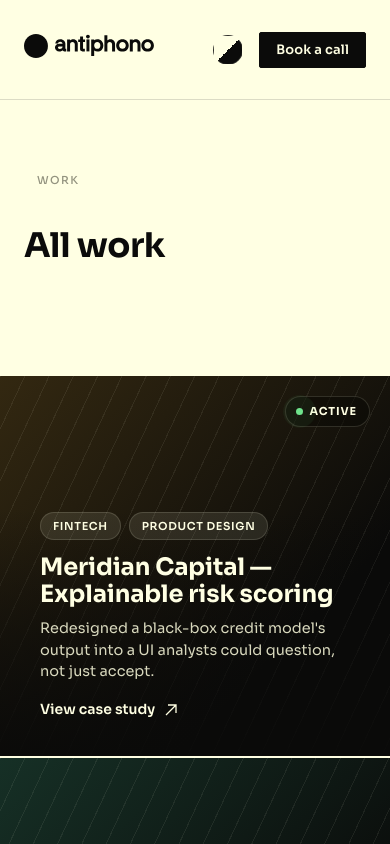
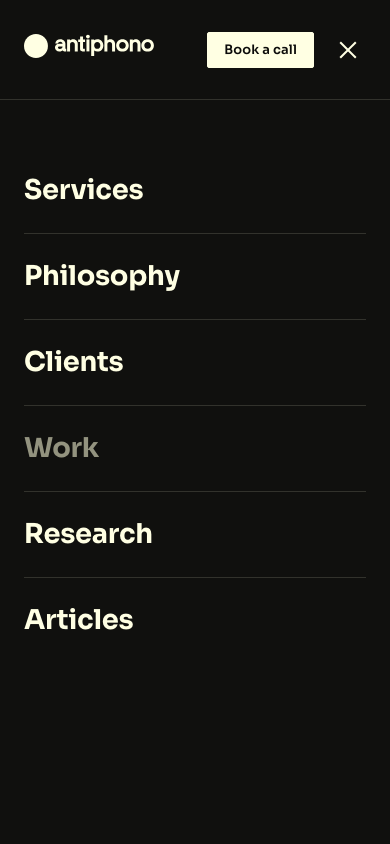
Before and after one commit to bt-digital/antiphono, a website: page work.html in a window 390 px wide. Both pictures are taken after a click on the button "Toggle menu". Shown: the top 844 px of the page. Drawn offline with Linux system fonts and the light colour scheme.

Commit message:
Remove light/dark mode toggle; add animated mobile hamburger menu
- Strip theme-toggle button, invert-mode CSS rules, and the JS
  listener across all 6 pages
- Add a hamburger button (morphs into an X) that opens a full-screen
  mobile nav drawer with a slide+fade transition, replacing the
  topnav links that were simply hidden below 900px with no
  alternative way to reach them on subpages

```diff
--- a/script.js
+++ b/script.js
@@ -38,10 +38,27 @@ if (topnav) {
   }, { passive: true });
 }
 
-// ===== Contrast / theme toggle (cosmetic invert of root tokens) =====
-const themeToggle = document.getElementById('themeToggle');
-if (themeToggle) {
-  themeToggle.addEventListener('click', () => {
-    document.documentElement.classList.toggle('invert-mode');
+// ===== Mobile nav: hamburger toggle =====
+const navToggle = document.getElementById('navToggle');
+const mobileMenu = document.getElementById('mobileMenu');
+if (navToggle && mobileMenu) {
+  const closeMenu = () => {
+    navToggle.classList.remove('is-open');
+    mobileMenu.classList.remove('is-open');
+    navToggle.setAttribute('aria-expanded', 'false');
+    document.body.classList.remove('nav-open');
+  };
+  const openMenu = () => {
+    navToggle.classList.add('is-open');
+    mobileMenu.classList.add('is-open');
+    navToggle.setAttribute('aria-expanded', 'true');
+    document.body.classList.add('nav-open');
+  };
+  navToggle.addEventListener('click', () => {
+    if (mobileMenu.classList.contains('is-open')) closeMenu(); else openMenu();
+  });
+  mobileMenu.querySelectorAll('a').forEach((a) => a.addEventListener('click', closeMenu));
+  document.addEventListener('keydown', (e) => {
+    if (e.key === 'Escape') closeMenu();
   });
 }
--- a/styles.css
+++ b/styles.css
@@ -114,28 +114,54 @@ svg{width:1em;height:1em;display:inline-block;}
 .topnav__links a:hover{color:var(--cream);}
 .topnav__links a.is-current{color:var(--cream);}
 .topnav__cta{display:flex;align-items:center;gap:16px;}
-.theme-toggle{
-  width:30px;height:30px;border-radius:50%;
-  border:1px solid var(--line);
-  background:linear-gradient(135deg,var(--cream) 50%, var(--ink) 50%);
-  cursor:pointer;
-  position:relative;
-  flex:none;
+
+/* ===== Mobile nav: hamburger toggle + slide/fade drawer ===== */
+.nav-toggle{
+  display:none;
+  flex-direction:column;justify-content:center;align-items:center;gap:5px;
+  width:36px;height:36px;flex:none;
+  background:transparent;border:none;cursor:pointer;
+  padding:0;
 }
-.theme-toggle__dot{position:absolute;inset:0;border-radius:50%;}
+.nav-toggle span{
+  display:block;width:22px;height:2px;background:var(--cream);
+  transition:transform .3s var(--ease), opacity .3s var(--ease);
+}
+.nav-toggle.is-open span:nth-child(1){transform:translateY(7px) rotate(45deg);}
+.nav-toggle.is-open span:nth-child(2){opacity:0;}
+.nav-toggle.is-open span:nth-child(3){transform:translateY(-7px) rotate(-45deg);}
+
+.mobile-menu{
+  position:fixed;inset:0;z-index:90;
+  background:var(--bg);
+  opacity:0;visibility:hidden;pointer-events:none;
+  transform:translateY(-16px);
+  transition:opacity .35s var(--ease), transform .35s var(--ease), visibility .35s;
+  overflow-y:auto;
+}
+.mobile-menu.is-open{opacity:1;visibility:visible;pointer-events:auto;transform:translateY(0);}
+.mobile-menu__links{
+  display:flex;flex-direction:column;
+  padding:148px var(--gutter) 40px;
+}
+.mobile-menu__links a{
+  padding:22px 0;border-top:1px solid var(--line);
+  font-family:var(--font);font-weight:700;font-size:clamp(26px,7vw,38px);color:var(--cream);
+  letter-spacing:-0.01em;
+}
+.mobile-menu__links a:first-child{border-top:none;}
+.mobile-menu__links a.is-current{color:var(--grey);}
+body.nav-open{overflow:hidden;}
+
+@media (max-width:900px){
+  .nav-toggle{display:flex;}
+}
+@media (min-width:901px){
+  .mobile-menu{display:none;}
+}
 
 .rss-btn--pulse{animation:rss-pulse .6s var(--ease);}
 @keyframes rss-pulse{0%{transform:scale(1);}40%{transform:scale(.94);}100%{transform:scale(1);}}
-
-/* Light-mode inversion (toggle) — swaps the whole canvas, foreground stays high-contrast */
-html.invert-mode body{background:var(--cream);color:var(--ink);}
-html.invert-mode .section{background:var(--cream);border-bottom-color:rgba(11,11,10,0.14);}
-html.invert-mode .section__title,html.invert-mode .brand-mark{color:var(--ink);}
-html.invert-mode .topnav{background:rgba(255,255,227,0.86);border-bottom-color:rgba(11,11,10,0.14);}
-html.invert-mode .topnav__links a{border-left-color:rgba(11,11,10,0.14);color:#5b5b50;}
-html.invert-mode .topnav__links a:hover{color:var(--ink);}
-html.invert-mode .btn{background:var(--ink);color:var(--cream);border-color:var(--ink);}
-html.invert-mode .work-card,html.invert-mode .article-card,html.invert-mode .book-panel,html.invert-mode .partner-cell{background:var(--bg-raised);color:var(--cream);}
 
 /* ===== Buttons ===== */
 .btn{
--- a/work.html
+++ b/work.html
@@ -22,12 +22,24 @@
     <a href="articles.html">Articles</a>
   </nav>
   <div class="topnav__cta">
-    <button class="theme-toggle" id="themeToggle" aria-label="Toggle contrast mode" title="Toggle contrast">
-      <span class="theme-toggle__dot"></span>
+    <a href="index.html#book" class="btn btn--small">Book a call</a>
+    <button class="nav-toggle" id="navToggle" aria-label="Toggle menu" aria-expanded="false" aria-controls="mobileMenu">
+      <span></span><span></span><span></span>
     </button>
-    <a href="index.html#book" class="btn btn--small">Book a call</a>
   </div>
 </header>
+
+<div class="mobile-menu" id="mobileMenu">
+  <nav class="mobile-menu__links" aria-label="Mobile">
+    <a href="index.html#services">Services</a>
+    <a href="index.html#philosophy">Philosophy</a>
+    <a href="index.html#clients">Clients</a>
+    <a href="work.html" class="is-current">Work</a>
+    <a href="reports.html">Research</a>
+    <a href="articles.html">Articles</a>
+  </nav>
+</div>
+
 
 <main>
   <section class="section">
```
Also changed, not shown: article.html (+15 -3 lines), articles.html (+15 -3 lines), index.html (+15 -3 lines), reports.html (+15 -3 lines), work-project.html (+15 -3 lines).
